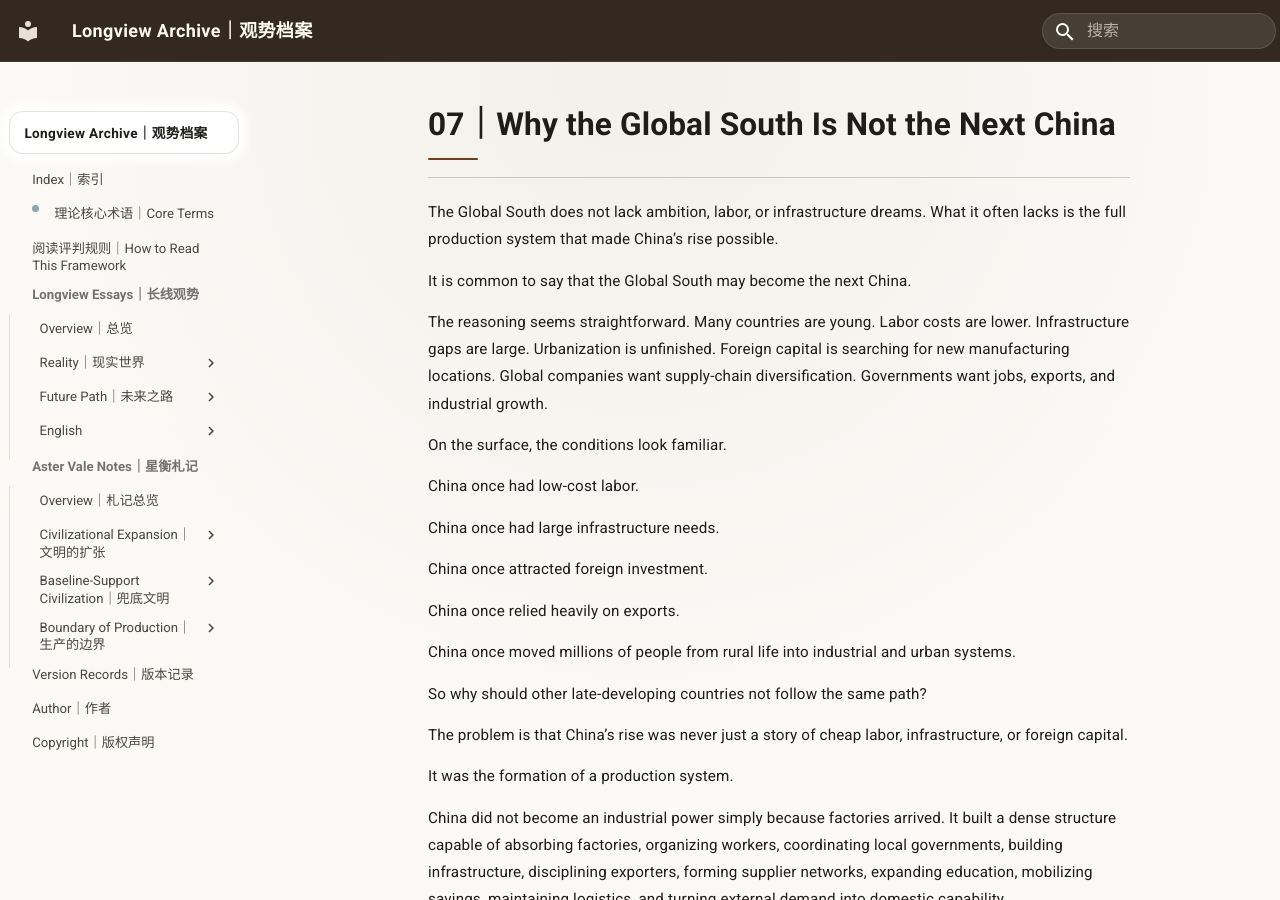
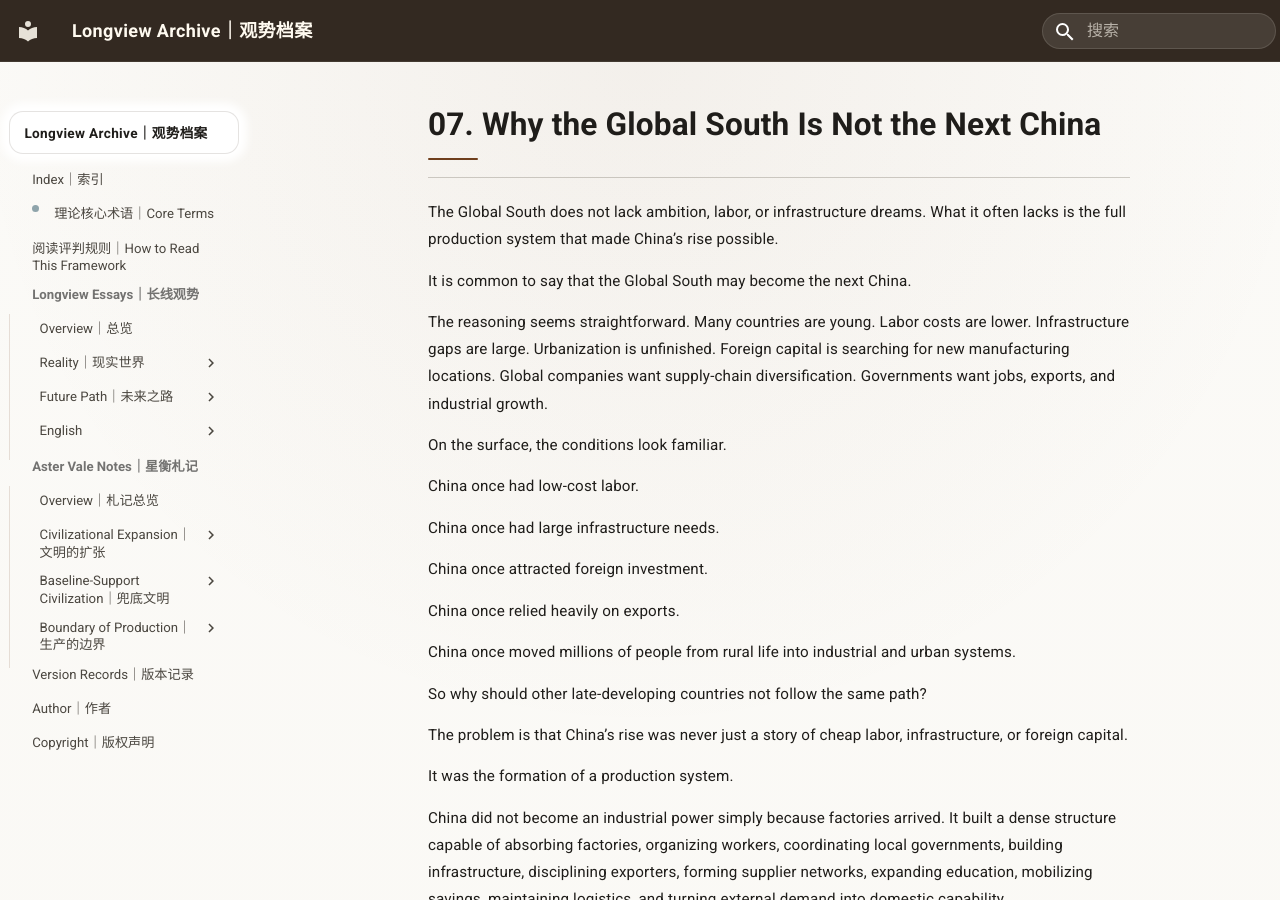
Before and after one commit to guanshi1688/longview-archive, an MkDocs documentation site: the page built from docs/essays/notes/english/Architecture/07-why-the-global-south-is-not-the-next-china.md, in a window 1280 px wide and 900 px high. Built offline with MkDocs 1.6.1 and Material for MkDocs 9.7.7, drawn with Linux system fonts in a browser that asks for light colours.

```diff
--- a/docs/essays/notes/english/Architecture/07-why-the-global-south-is-not-the-next-china.md
+++ b/docs/essays/notes/english/Architecture/07-why-the-global-south-is-not-the-next-china.md
@@ -1,4 +1,4 @@
-# 07｜Why the Global South Is Not the Next China
+# 07. Why the Global South Is Not the Next China
 
 The Global South does not lack ambition, labor, or infrastructure dreams. What it often lacks is the full production system that made China’s rise possible.
 
```
